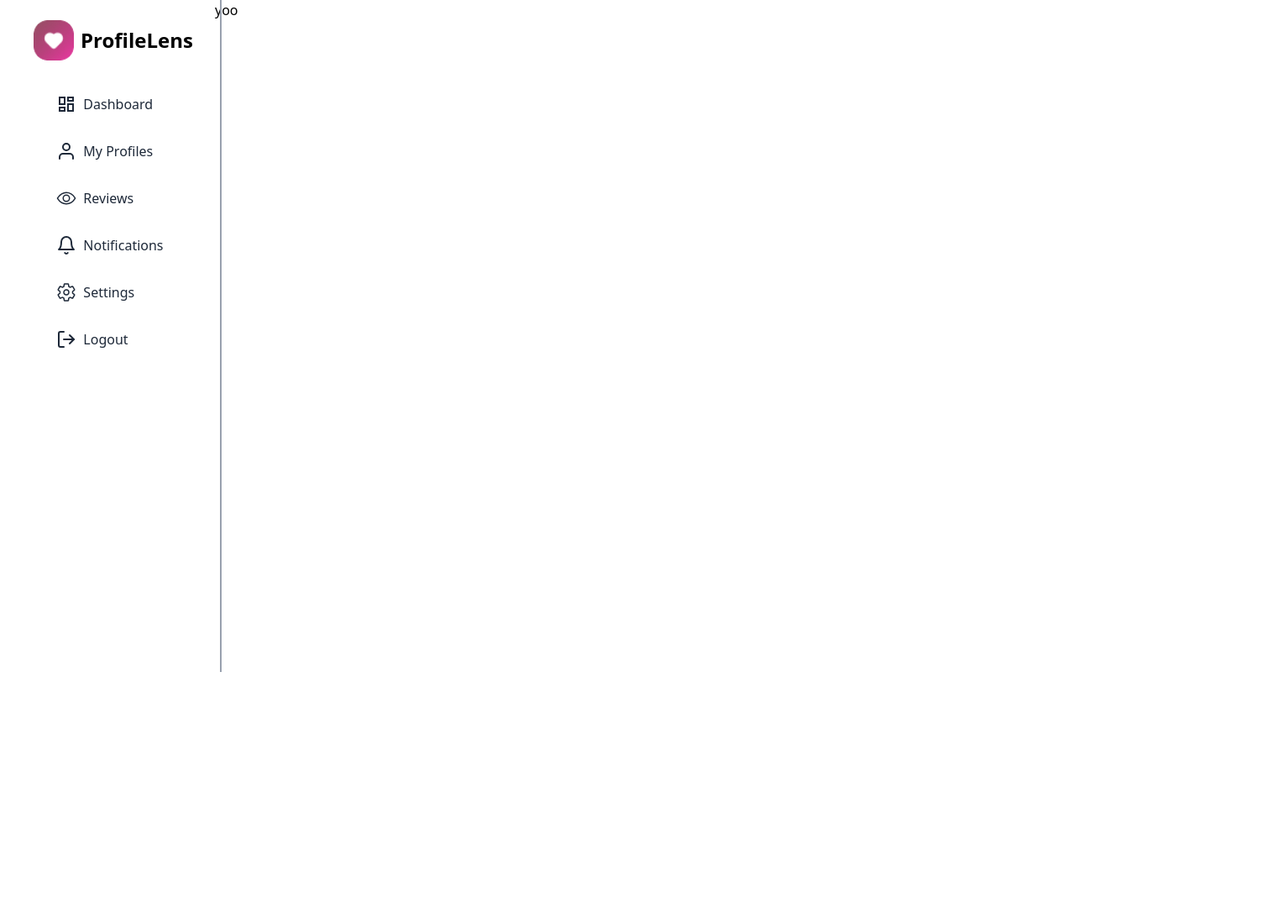
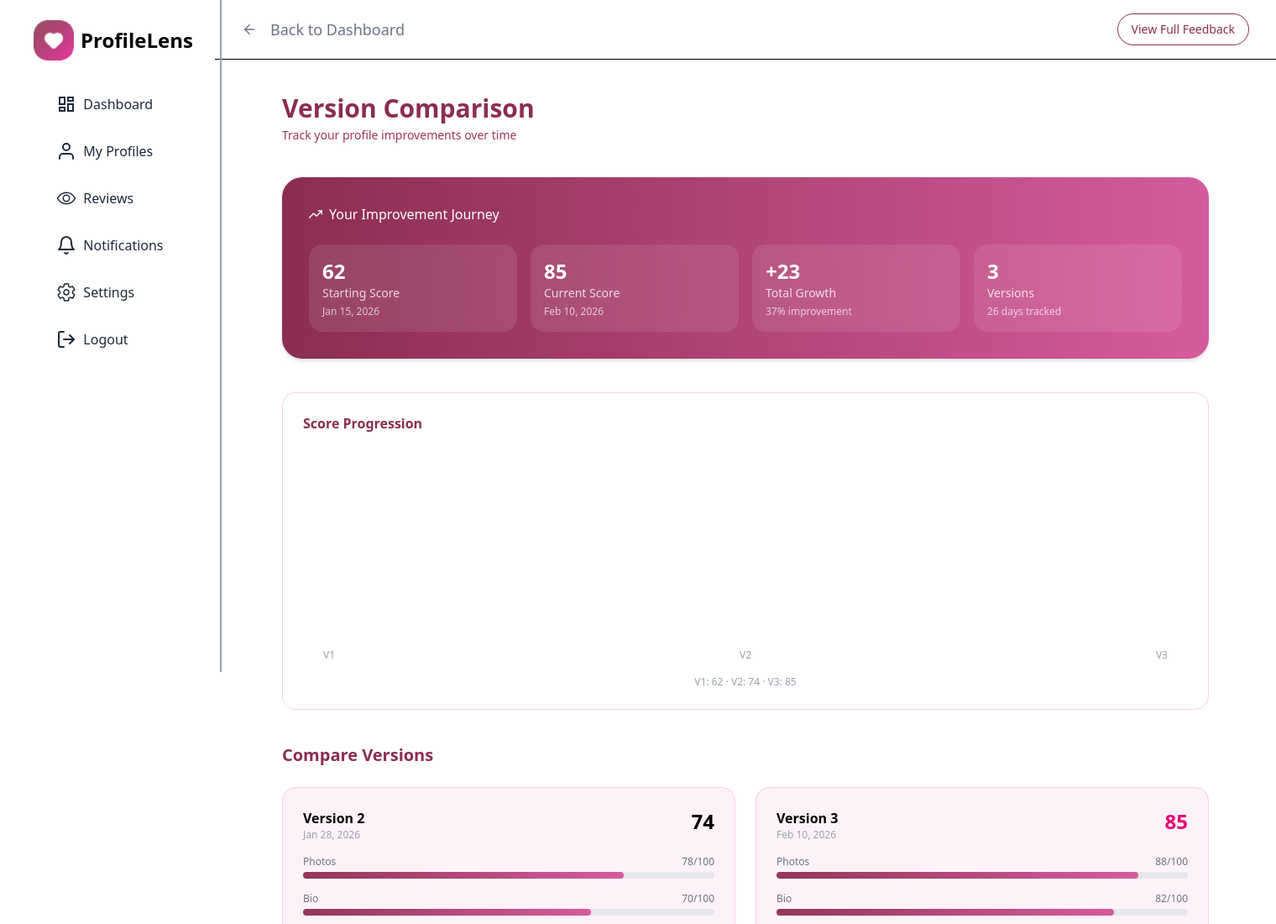
Before and after one commit to devsa-gitignore/UniHacks_GPTpaglus_2, a React (Vite) app in the folder frontend/ProfileLens/: page /compare in a window 1280 px wide. Shown: the top 1100 px of the page at 84% size, 1520 px wide, since content can reach past the window. Before the commit the page ends 800 px from the top, so only its background shows below. Built offline with nearby package versions, Linux system fonts and the light colour scheme.

Commit message:
CompareReview done

```diff
--- a/frontend/ProfileLens/src/Pages/CompareReview.jsx
+++ b/frontend/ProfileLens/src/Pages/CompareReview.jsx
@@ -1,11 +1,226 @@
-import React from 'react'
+import React from "react";
+import { Link } from "react-router-dom";
+import { FiArrowLeft, FiTrendingUp } from "react-icons/fi";
 
 const CompareReview = () => {
   return (
-    <div>
-      yoo
+    <div className="min-h-screen bg-white w-[79rem]">
+      <div className="flex justify-between items-center px-8 py-4 border-b bg-white">
+        <Link
+          to="/home"
+          className="flex justify-center items-center gap-4 text-lg text-gray-500 hover:text-gray-700"
+        >
+          <FiArrowLeft /> Back to Dashboard
+        </Link>
+
+        <Link
+          to="/reviews"
+          className="flex items-center gap-2 px-4 py-2 rounded-full border border-[#8b2d52] text-[#8b2d52] text-sm font-medium hover:bg-pink-50 transition"
+        >
+          View Full Feedback
+        </Link>
+      </div>
+
+      <div className="max-w-6xl mx-auto px-6 py-10 space-y-10">
+        <div>
+          <h1 className="text-3xl font-semibold text-[#8b2d52]">
+            Version Comparison
+          </h1>
+          <p className="text-[#a23360] text-sm mt-1">
+            Track your profile improvements over time
+          </p>
+        </div>
+
+        <div className="rounded-3xl bg-gradient-to-r from-[#8b2d52] to-[#d65b9c] text-white p-8 shadow-md">
+          <div className="flex items-center gap-2 mb-6 font-medium">
+            <FiTrendingUp />
+            Your Improvement Journey
+          </div>
+
+          <div className="grid md:grid-cols-4 gap-4">
+            {[
+              { value: 62, label: "Starting Score", sub: "Jan 15, 2026" },
+              { value: 85, label: "Current Score", sub: "Feb 10, 2026" },
+              { value: "+23", label: "Total Growth", sub: "37% improvement" },
+              { value: 3, label: "Versions", sub: "26 days tracked" },
+            ].map((item, i) => (
+              <div
+                key={i}
+                className="bg-white/10 rounded-2xl p-4 backdrop-blur-sm"
+              >
+                <div className="text-2xl font-bold">{item.value}</div>
+                <div className="text-sm opacity-80">{item.label}</div>
+                <div className="text-xs opacity-70 mt-1">{item.sub}</div>
+              </div>
+            ))}
+          </div>
+        </div>
+
+        <div className="bg-white border border-pink-200 rounded-2xl p-6">
+          <h2 className="font-semibold text-[#8b2d52] mb-4">
+            Score Progression
+          </h2>
+
+          <div className="h-64 flex items-end justify-between px-6 text-xs text-gray-400">
+            <span>V1</span>
+            <span>V2</span>
+            <span>V3</span>
+          </div>
+
+          <div className="text-center text-xs text-gray-400 mt-4">
+            V1: 62 · V2: 74 · V3: 85
+          </div>
+        </div>
+
+        <div className="space-y-6">
+          <h2 className="text-xl font-semibold text-[#8b2d52]">
+            Compare Versions
+          </h2>
+
+          <div className="grid md:grid-cols-2 gap-6">
+            <div className="bg-pink-50 border border-pink-200 rounded-2xl p-6 space-y-4">
+              <div className="flex justify-between">
+                <div>
+                  <h3 className="font-semibold">Version 2</h3>
+                  <p className="text-xs text-gray-400">Jan 28, 2026</p>
+                </div>
+                <div className="text-2xl font-bold">74</div>
+              </div>
+
+              {[
+                { label: "Photos", score: 78 },
+                { label: "Bio", score: 70 },
+                { label: "Prompts", score: 76 },
+                { label: "Authenticity", score: 72 },
+              ].map((item, i) => (
+                <div key={i}>
+                  <div className="flex justify-between text-xs text-gray-500">
+                    <span>{item.label}</span>
+                    <span>{item.score}/100</span>
+                  </div>
+                  <div className="h-2 bg-gray-200 rounded-full mt-1">
+                    <div
+                      className="h-2 bg-gradient-to-r from-[#93375b] to-[#d65b9c] rounded-full"
+                      style={{ width: `${item.score}%` }}
+                    />
+                  </div>
+                </div>
+              ))}
+
+              <div className="text-sm text-gray-600 pt-2">
+                • Good photo variety but quality issues • Bio too generic in
+                places • Prompts lacked specificity
+              </div>
+            </div>
+
+            <div className="bg-pink-50 border border-pink-200 rounded-2xl p-6 space-y-4">
+              <div className="flex justify-between">
+                <div>
+                  <h3 className="font-semibold">Version 3</h3>
+                  <p className="text-xs text-gray-400">Feb 10, 2026</p>
+                </div>
+                <div className="text-2xl font-bold text-pink-600">85</div>
+              </div>
+
+              {[
+                { label: "Photos", score: 88 },
+                { label: "Bio", score: 82 },
+                { label: "Prompts", score: 87 },
+                { label: "Authenticity", score: 84 },
+              ].map((item, i) => (
+                <div key={i}>
+                  <div className="flex justify-between text-xs text-gray-500">
+                    <span>{item.label}</span>
+                    <span>{item.score}/100</span>
+                  </div>
+                  <div className="h-2 bg-gray-200 rounded-full mt-1">
+                    <div
+                      className="h-2 bg-gradient-to-r from-[#93375b] to-[#d65b9c] rounded-full"
+                      style={{ width: `${item.score}%` }}
+                    />
+                  </div>
+                </div>
+              ))}
+
+              <div className="text-sm text-green-600 pt-2">
+                ✓ Higher quality photos ✓ More authentic bio ✓ Clearer prompts
+              </div>
+            </div>
+          </div>
+        </div>
+
+        <div className="bg-pink-50 border border-pink-200 rounded-2xl p-6 space-y-4">
+          <h2 className="font-semibold text-gray-900">Timeline of Revisions</h2>
+
+          {[
+            {
+              version: "Version 3",
+              score: 85,
+              date: "Feb 10, 2026",
+              changes: [
+                "Replaced 2 photos with higher quality",
+                "Added specific bio details",
+                "Improved prompts",
+              ],
+            },
+            {
+              version: "Version 2",
+              score: 74,
+              date: "Jan 28, 2026",
+              changes: [
+                "Updated main photo",
+                "Rewrote bio",
+                "Changed one prompt",
+              ],
+            },
+            {
+              version: "Version 1",
+              score: 62,
+              date: "Jan 15, 2026",
+              changes: ["Initial submission", "Basic bio and prompts"],
+            },
+          ].map((v, i) => (
+            <div key={i} className="flex gap-4">
+              <div className="w-10 h-10 rounded-full bg-pink-600 text-white flex items-center justify-center text-sm font-bold">
+                {v.score}
+              </div>
+
+              <div>
+                <div className="font-medium">
+                  {v.version}{" "}
+                  <span className="text-xs text-gray-400 ml-2">{v.date}</span>
+                </div>
+
+                <ul className="text-sm text-gray-600 mt-1 space-y-1">
+                  {v.changes.map((c, j) => (
+                    <li key={j}>• {c}</li>
+                  ))}
+                </ul>
+              </div>
+            </div>
+          ))}
+        </div>
+
+        <div className="bg-pink-50 border border-pink-200 rounded-2xl p-8 space-y-4  flex flex-col md:flex-row md:items-center md:justify-between gap-4">
+          <div>
+            <h3 className="font-semibold text-gray-800">Continue Improving</h3>
+            <p className="text-sm text-gray-500 mt-1">
+              Implement remaining suggestions to push your score even higher.
+            </p>
+          </div>
+
+          <div className="flex gap-3">
+            <button className="bg-gradient-to-r from-[#8b2d52] to-[#d65b9c] text-white px-5 py-2 rounded-xl text-sm">
+              View Full Feedback
+            </button>
+            <button className="border-2 border-[#8b2d52] px-5 py-2 rounded-xl text-sm hover:bg-gray-50 text-[#8b2d52]">
+              Upload New Version
+            </button>
+          </div>
+        </div>
+      </div>
     </div>
-  )
-}
+  );
+};
 
-export default CompareReview
+export default CompareReview;
--- a/frontend/ProfileLens/src/Pages/Reviews.jsx
+++ b/frontend/ProfileLens/src/Pages/Reviews.jsx
@@ -26,7 +26,7 @@ const ReviewSection = ({ title, rating, children }) => (
 const Reviews = () => {
   return (
     <div className="min-h-screen bg-white w-[79rem]">
-      {/* Top Bar */}
+
       <div className="flex justify-between items-center px-8 py-4 border-b bg-white">
         <Link
           to="/home"
```
